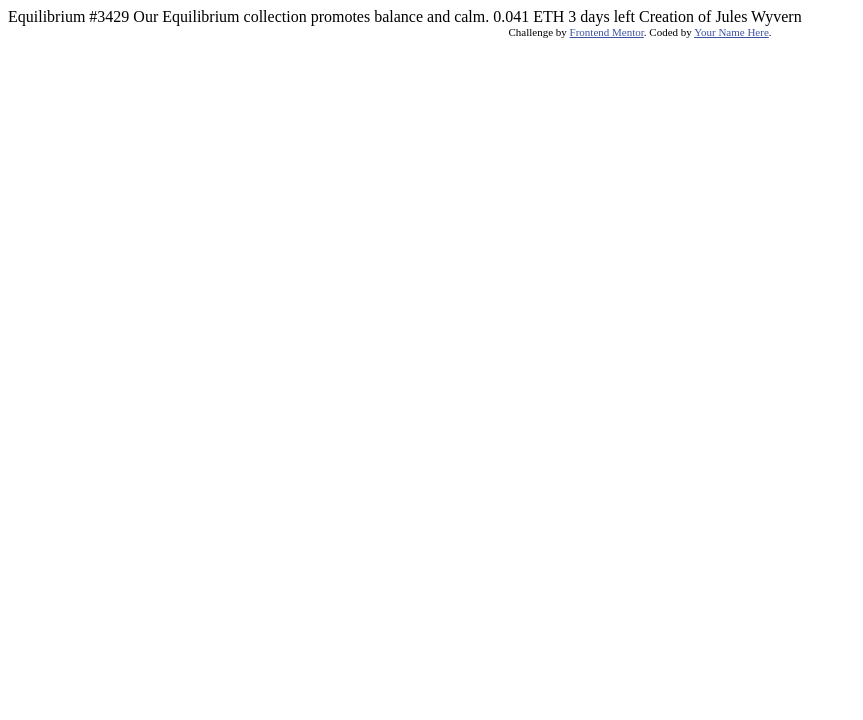
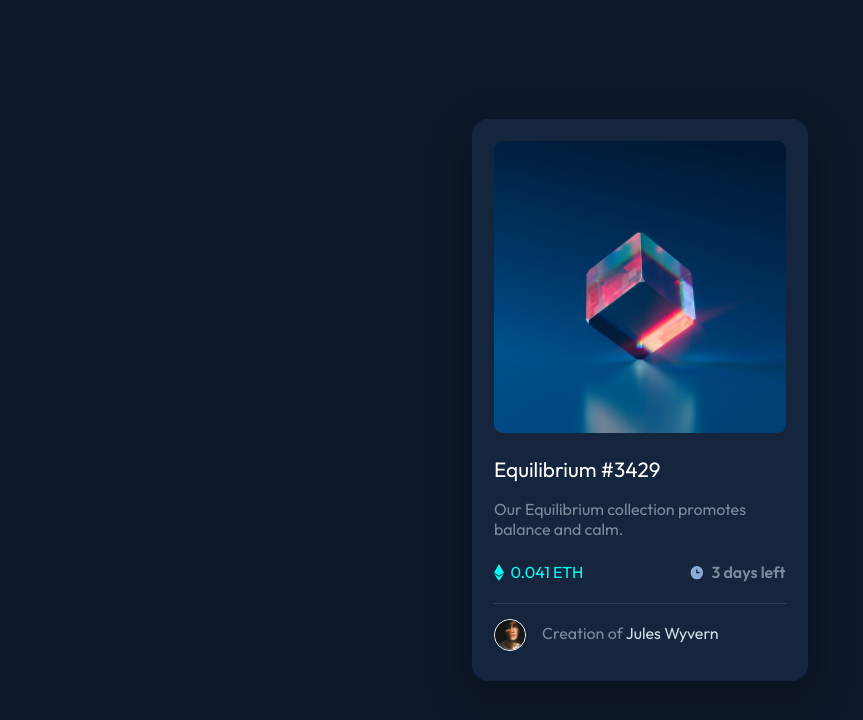
Before and after one commit to floatingPebble/floatingPebble.nft-preview-card-component, a plain HTML site: page index.html in a window 1280 px wide. Shown: the whole page, without its empty margins (0-863 px from the left). Drawn offline with Linux system fonts and the light colour scheme.

Commit message:
Project finished

```diff
--- a/index.html
+++ b/index.html
@@ -4,41 +4,40 @@
 <head>
     <meta charset="UTF-8">
     <meta name="viewport" content="width=device-width, initial-scale=1.0">
-    <!-- displays site properly based on user's device -->
-
     <link rel="icon" type="image/png" sizes="32x32" href="./images/favicon-32x32.png">
     <link rel="stylesheet" href="style.css">
+    <link rel="preconnect" href="https://fonts.googleapis.com">
+    <link rel="preconnect" href="https://fonts.gstatic.com" crossorigin>
+    <link href="https://fonts.googleapis.com/css2?family=Outfit:wght@300;400;600&display=swap" rel="stylesheet">
 
     <title>Frontend Mentor | NFT preview card component</title>
-
-    <!-- Feel free to remove these styles or customise in your own stylesheet 👍 -->
-    <style>
-        .attribution {
-            font-size: 11px;
-            text-align: center;
-        }
-
-        .attribution a {
-            color: hsl(228, 45%, 44%);
-        }
-    </style>
 </head>
 
 <body>
-
-    Equilibrium #3429
-
-    Our Equilibrium collection promotes balance and calm.
-
-    0.041 ETH
-    3 days left
-
-    Creation of Jules Wyvern
-
-    <div class="attribution">
-        Challenge by <a href="https://www.frontendmentor.io?ref=challenge" target="_blank">Frontend Mentor</a>.
-        Coded by <a href="#">Your Name Here</a>.
-    </div>
+    <main class="nft-card">
+        <figure class="main-img-container">
+            <img class="equilibrium" src="images/image-equilibrium.jpg" alt="Equilibrium">
+            <figure class="overlay">
+                <img class="view" src="images/icon-view.svg" alt="View icon">
+            </figure>
+        </figure>
+        <h1>Equilibrium #3429</h1>
+        <p class="description grayBlue">Our Equilibrium collection promotes balance and calm.</p>
+        <div class="price-and-daysLeft">
+            <div class="eth-and-price">
+                <img class="eth-icon" src="/images/icon-ethereum.svg" alt="Ethereum Icon">
+                <p class="price">0.041 ETH</p>
+            </div>
+            <div class="clock-and-days">
+                <img class="clock" src="images/icon-clock.svg" alt="Clock Icon">
+                <p class="daysLeft grayBlue">3 days left</p>
+            </div>
+        </div>
+        <div class="avatar-and-author">
+            <img class="avatar" src="images/image-avatar.png" alt="Author's avatar image" width="32px" height="32px">
+            <p class="grayBlue authorComplete">Creation of <span class="author">Jules Wyvern</span></p>
+        </div>
+    </main>
 </body>
 
 </html>
--- a/style.css
+++ b/style.css
@@ -0,0 +1,168 @@
+*,
+*::before,
+*::after {
+    box-sizing: border-box;
+}
+
+body,
+h1,
+figure,
+p {
+    margin: 0;
+}
+
+:root {
+    --BG-COLOR: hsl(217, 54%, 11%);
+    --CARD-BG-COLOR: hsl(216, 50%, 16%);
+    --LINE-COLOR: hsl(215, 32%, 27%);
+    --CYAN-TEXT: hsl(178, 100%, 50%);
+    --OVERLAY-COLOR: hsl(215, 51%, 70%);
+    --TEXT-COLOR: hsl(213, 14%, 55%);
+    --AUTHOR-COLOR: rgb(207, 226, 231);
+
+    font-family: 'Outfit', sans-serif;
+}
+
+body {
+    height: 100lvh;
+    background-color: var(--BG-COLOR);
+    display: flex;
+    flex-direction: column;
+    align-items: center;
+    justify-content: center;
+}
+
+.description,
+.daysLeft,
+.authorComplete {
+    font-size: 16px;
+}
+
+.grayBlue {
+    color: var(--TEXT-COLOR);
+}
+
+.nft-card {
+    max-width: 21rem;
+    background-color: var(--CARD-BG-COLOR);
+    padding: 22px;
+    border-radius: 16px;
+    margin-inline: 18px;
+    box-shadow: 0 16px 32px 16px rgba(0, 0, 0, 0.2);
+}
+
+.main-img-container {
+    position: relative;
+}
+
+.equilibrium {
+    width: 100%;
+    display: block;
+    border-radius: 9px;
+}
+
+.overlay {
+    position: absolute;
+    top: 0;
+    right: 0;
+    bottom: 0;
+    left: 0;
+    height: 100%;
+    width: 100%;
+    opacity: 0;
+    border-radius: 9px;
+    display: flex;
+    align-items: center;
+    justify-content: center;
+    transition: 0.1s;
+}
+
+.overlay:hover {
+    opacity: 1;
+    background-color: hsla(178, 100%, 50%, 50%);
+    transition: 0.1s;
+    cursor: pointer;
+}
+
+h1 {
+    color: white;
+    font-size: 1.3rem;
+    padding-block: 1.4rem 1.1rem;
+    font-weight: 400;
+    transition: 0.1s;
+}
+
+h1:hover {
+    color: var(--CYAN-TEXT);
+    cursor: pointer;
+    transition: 0.1s;
+}
+
+.description {
+    margin-bottom: 1.4rem;
+}
+
+.price-and-daysLeft,
+.eth-and-price,
+.clock-and-days,
+.avatar-and-author {
+    display: flex;
+}
+
+.price-and-daysLeft {
+    padding-bottom: 1.3rem;
+    border-bottom: 1px solid var(--LINE-COLOR);
+    justify-content: space-between;
+}
+
+.eth-icon,
+.clock {
+    margin-right: 0.4rem;
+    height: 80%;
+    margin-top: 0.17rem;
+}
+
+.price {
+    color: var(--CYAN-TEXT);
+    font-weight: 400;
+    white-space: nowrap;
+}
+
+.daysLeft {
+    white-space: nowrap;
+    font-weight: 600;
+}
+
+.avatar-and-author {
+    margin-block: 0.9rem 0.5rem;
+}
+
+.avatar {
+    border: 1px solid white;
+    border-radius: 16px;
+    margin-right: 1rem;
+}
+
+.author {
+    color: var(--AUTHOR-COLOR);
+    transition: 0.1s;
+}
+
+.author:hover {
+    color: var(--CYAN-TEXT);
+    cursor: pointer;
+    transition: 0.1s;
+}
+
+.authorComplete {
+    margin-top: 0.3rem;
+}
+
+footer {
+    margin-top: auto;
+    text-align: center;
+}
+
+.no-wrap {
+    white-space: nowrap;
+}
```
Also changed, not shown: images/desktopView.png (added), images/hoverOverlay.png (added), images/mobileView.png (added), 1 other file.
